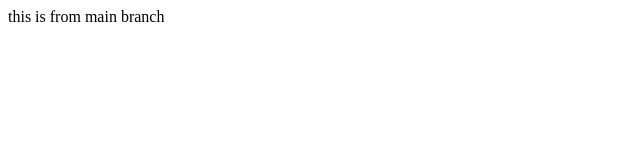
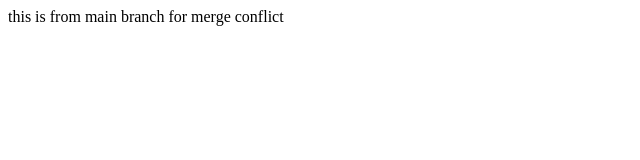
Before and after one commit to rio-rishabhNEU/assignment1, a plain HTML site: page index.html in a window 1280 px wide. Shown: the whole page, without its empty margins (0-640 px from the left). Drawn offline with Linux system fonts and the light colour scheme.

Commit message:
merge conflict from main

```diff
--- a/index.html
+++ b/index.html
@@ -4,5 +4,5 @@
 main Branch
 </title>
 </head>
-<p>this is from main branch</p>
+<p>this is from main branch for merge conflict</p>
 <html>
```
